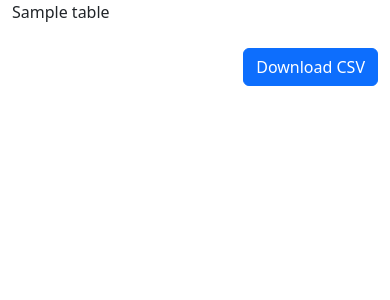
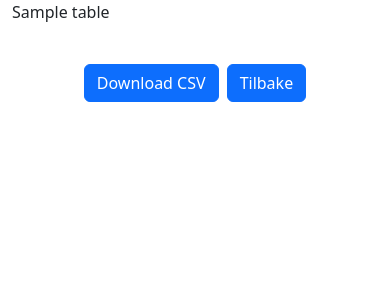
Before and after one commit to joffenhopland/luckypig-consulting, a Flask app: template templates/report.html in a window 390 px wide. Shown: the top 300 px of the page. Run offline with Flask 2, Linux system fonts and the light colour scheme; the template is opened without the code that fills it: most values are stand-ins (such as "Sample title", 1, 10 or a date in 2020); some libraries are stand-ins or nearby versions.

Commit message:
fikse tilbakeknapp på rapportgenerering

```diff
--- a/templates/report.html
+++ b/templates/report.html
@@ -21,11 +21,31 @@
 
   <br>
 
-  <div class="row">
-    <div class="col-md-12 text-end">
-      <button class="btn btn-primary" onclick="downloadCSV()">Download CSV</button>
-    </div>
-  </div>
+
+
+
+          <div class="d-flex justify-content-center">
+              <div class="login my-3 me-2">
+                <div class="login-body">
+                  <div class="justify-content-center">
+                    <button class="btn btn-primary" onclick="downloadCSV()">Download CSV</button>
+                  </div>
+                </div>
+              </div>
+              <div class="login my-3">
+                <div class="login-body">
+                  <div class="justify-content-center">
+                    <form action="{{ url_for('reportgeneration') }}" method="GET">
+                        <input type="hidden" name="csrf_token" value="{{ csrf_token() }}"/>
+                        <button class="btn btn-primary mr-4" type="submit">Tilbake</button>
+                    </form>
+                  </div>
+                </div>
+              </div>
+
+        </div>
+
+
 </div>
 
 <script>
```
